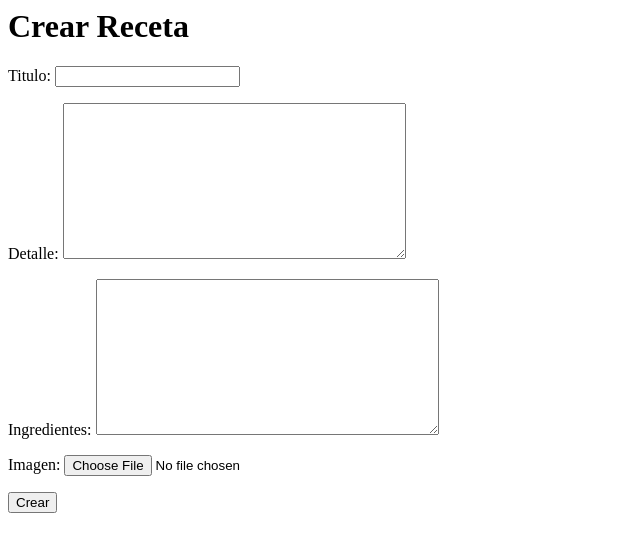
After one commit to Aluido/prusoft, a Django app: page /recetas/create/ in a window 1280 px wide. The commit adds this page. Shown: the top 552 px of the page, without its empty margins (0-640 px from the left). Run offline with Django 4.2, Linux system fonts and the light colour scheme.

Commit message:
Editar/Eliminar/Crear Receta agregados

```diff
--- /dev/null
+++ b/presentacion1/recetas/forms.py
@@ -0,0 +1,12 @@
+from django.forms import ModelForm
+from .models import Receta
+
+class RecetaForm(ModelForm):
+    class Meta:
+        model = Receta
+        fields = ['titulo','detalle','ingredientes','imagen']
+
+class RecetaDeleteForm(ModelForm):
+    class Meta:
+        model = Receta
+        fields = []
--- a/presentacion1/recetas/models.py
+++ b/presentacion1/recetas/models.py
@@ -7,7 +7,7 @@ class Receta(models.Model):
 	titulo = models.CharField(max_length=100)
 	detalle = models.TextField()
 	ingredientes = models.TextField()
-	imagen = models.ImageField(upload_to='upload/')
+	imagen = models.ImageField(upload_to='upload/', null=True, blank=True)
 
 	def __str__(self):
 		return self.titulo
--- /dev/null
+++ b/presentacion1/recetas/templates/recetas/create.html
@@ -0,0 +1,6 @@
+<h1>Crear Receta</h1>
+<form action="{% url 'create'%}" method="post" enctype="multipart/form-data">
+    {% csrf_token %}
+    {{ form.as_p}}
+    <button class="button" type="submit">Crear</button>
+</form>
--- /dev/null
+++ b/presentacion1/recetas/templates/recetas/edit.html
@@ -0,0 +1,6 @@
+<h1>Crear Receta</h1>
+<form action="{% url 'edit' receta.pk %}" method="post" enctype="multipart/form-data">
+    {% csrf_token %}
+    {{ form.as_p}}
+    <button class="button" type="submit">Actualizar</button>
+</form>
--- a/presentacion1/recetas/templates/recetas/index.html
+++ b/presentacion1/recetas/templates/recetas/index.html
@@ -2,7 +2,10 @@
     <ul>
     {% for receta in recetas_list %}
         <li><a href="/recetas/{{ receta.id }}/">{{ receta.titulo }}</a></li>
+        <a href="{% url 'edit' receta.id  %}">Editar</a>
+        <a href="{% url 'delete' receta.id %}">Eliminar</a>
     {% endfor %}
+    <a href="{% url 'create'%}">Crear</a>
     </ul>
 {% else %}
     <p>No hay recetas.</p>
--- a/presentacion1/recetas/urls.py
+++ b/presentacion1/recetas/urls.py
@@ -5,4 +5,7 @@ from . import views
 urlpatterns = [
     path('', views.index, name='index'),
 	path('<int:receta_id>/', views.detail, name='detail'),
+    path('create/', views.create, name='create'),
+    path('edit/<int:pk>', views.edit, name='edit'),
+    path('delete/<int:pk>', views.delete, name='delete'),
 ]
--- a/presentacion1/recetas/views.py
+++ b/presentacion1/recetas/views.py
@@ -1,8 +1,8 @@
-from django.shortcuts import render, get_object_or_404
+from django.shortcuts import render, get_object_or_404, redirect
 
 from django.views.generic import DetailView
 from .models import Receta
-
+from .forms import RecetaForm, RecetaDeleteForm
 # Create your views here.
 def index(request):
 	recetas_list = Receta.objects.all()
@@ -17,3 +17,42 @@ def detail(request,receta_id):
 		'receta': receta,
 	}
 	return render(request, 'recetas/detail.html', context)
+
+def create(request):
+	if request.method == 'POST':
+		form = RecetaForm(request.POST,request.FILES)
+		print(form)
+		if form.is_valid():
+			print('TEEE')
+			form.imagen = request.FILES['imagen']
+			form.save()
+			return redirect('create')
+	else:
+		form = RecetaForm()
+	return render(request, 'recetas/create.html',{'form': form})
+
+def edit(request, pk=None):
+	receta = get_object_or_404(Receta, pk=pk)
+	if request.method == 'POST':
+		form = RecetaForm(request.POST,request.FILES, instance= receta)
+		if form.is_valid() and request.FILES:
+			form.imagen = request.FILES['imagen']
+			form.save()
+			return redirect('index')
+		elif form.is_valid():
+			form.save()
+			return redirect('index')
+	else:
+		form = RecetaForm(instance=receta)
+	return render(request, 'recetas/edit.html',{'form': form, 'receta': receta})
+
+def delete(request, pk=None):
+	receta = get_object_or_404(Receta, pk=pk)
+	if request.method == 'POST':
+		form = RecetaDeleteForm(request.POST,request.FILES, instance= receta)
+		if form.is_valid():
+			receta.delete()
+			return redirect('index')
+	else:
+		form = RecetaDeleteForm(instance=receta)
+	return render(request, 'recetas/delete.html',{'form': form, 'receta': receta})
```
Also changed, not shown: presentacion1/recetas/templates/recetas/delete.html (added, +11 -0 lines), presentacion1/recetas/migrations/0004_alter_receta_imagen.py (added).
